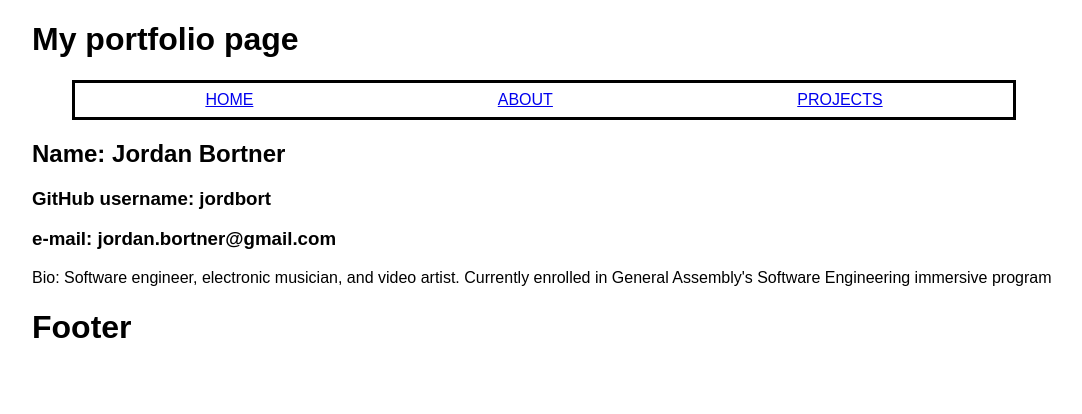
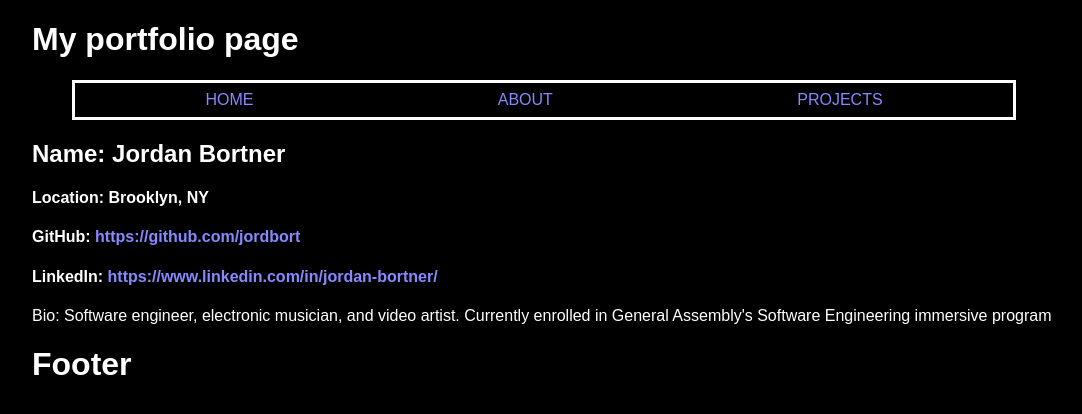
Before and after one commit to jordbort/fullstack-portfolio, a React (Create React App) app: page /about in a window 1280 px wide. Shown: the top 414 px of the page, without its empty margins (96-1178 px from the left). Built offline with nearby package versions, Linux system fonts and the light colour scheme.

Commit message:
Applying dark styling and updating bio JSON

```diff
--- a/public/about.json
+++ b/public/about.json
@@ -1,6 +1,7 @@
 {
     "name": "Jordan Bortner",
-    "username": "jordbort",
-    "email": "jordan.bortner@gmail.com",
+    "location": "Brooklyn, NY",
+    "github": "https://github.com/jordbort",
+    "linkedin": "https://www.linkedin.com/in/jordan-bortner/",
     "bio": "Software engineer, electronic musician, and video artist. Currently enrolled in General Assembly's Software Engineering immersive program"
 }
--- a/src/components/Header.js
+++ b/src/components/Header.js
@@ -5,7 +5,7 @@ function Header(props) {
     const navStyle = {
         display: "flex",
         justifyContent: "space-around",
-        border: "3px solid black",
+        border: "3px solid white",
         padding: "8px",
         width: "90%",
         margin: "auto"
--- a/src/index.css
+++ b/src/index.css
@@ -3,6 +3,13 @@ body {
     font-family: sans-serif;
     -webkit-font-smoothing: antialiased;
     -moz-osx-font-smoothing: grayscale;
+    background-color: #000000;
+    color: #FFFFFF;
+}
+
+a {
+    color: #8888FF;
+    text-decoration: none;
 }
 
 code {
--- a/src/pages/About.js
+++ b/src/pages/About.js
@@ -26,8 +26,9 @@ function About(props) {
     const loaded = () => (
         <div>
             <h2>Name: {about.name}</h2>
-            <h3>GitHub username: {about.username}</h3>
-            <h3>e-mail: {about.email}</h3>
+            <h4>Location: {about.location}</h4>
+            <h4>GitHub: <a href={about.github} target="_blank" rel="noopener noreferrer">{about.github}</a></h4>
+            <h4>LinkedIn: <a href={about.linkedin} target="_blank" rel="noopener noreferrer">{about.linkedin}</a></h4>
             <p>Bio: {about.bio}</p>
         </div>
     )
```
